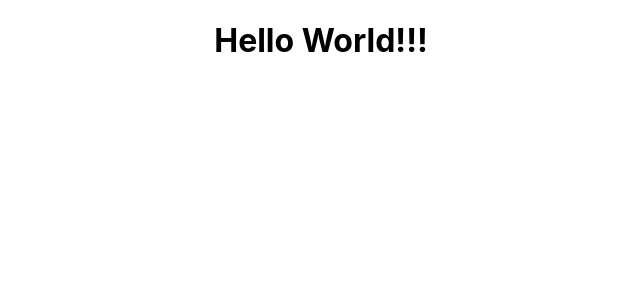
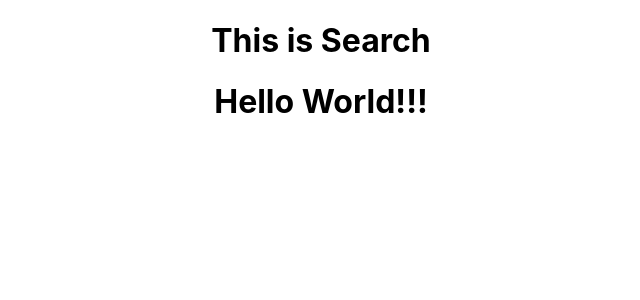
Before and after one commit to eortiz65/Gaming-Emporium, a React (Create React App) app in the folder gaming-emporium/: page / in a window 1280 px wide. Shown: the top 300 px of the page, without its empty margins (319-959 px from the left). Built offline with nearby package versions, Linux system fonts and the light colour scheme.

Commit message:
added search as the header of the App

```diff
--- a/gaming-emporium/src/App.js
+++ b/gaming-emporium/src/App.js
@@ -7,7 +7,12 @@ import Catalog from './components/Catalog'
 function App() {
   return (
     <div className="App">
-      <Main />
+      <header>
+        <Search />
+      </header>
+      <body>
+        <Main />
+      </body>
     </div>
   )
 }
--- a/gaming-emporium/src/components/Search.jsx
+++ b/gaming-emporium/src/components/Search.jsx
@@ -1,7 +1,7 @@
 const Search = () => {
   return (
     <div>
-
+      <h1>This is Search</h1>
     </div>
   )
 }
```
